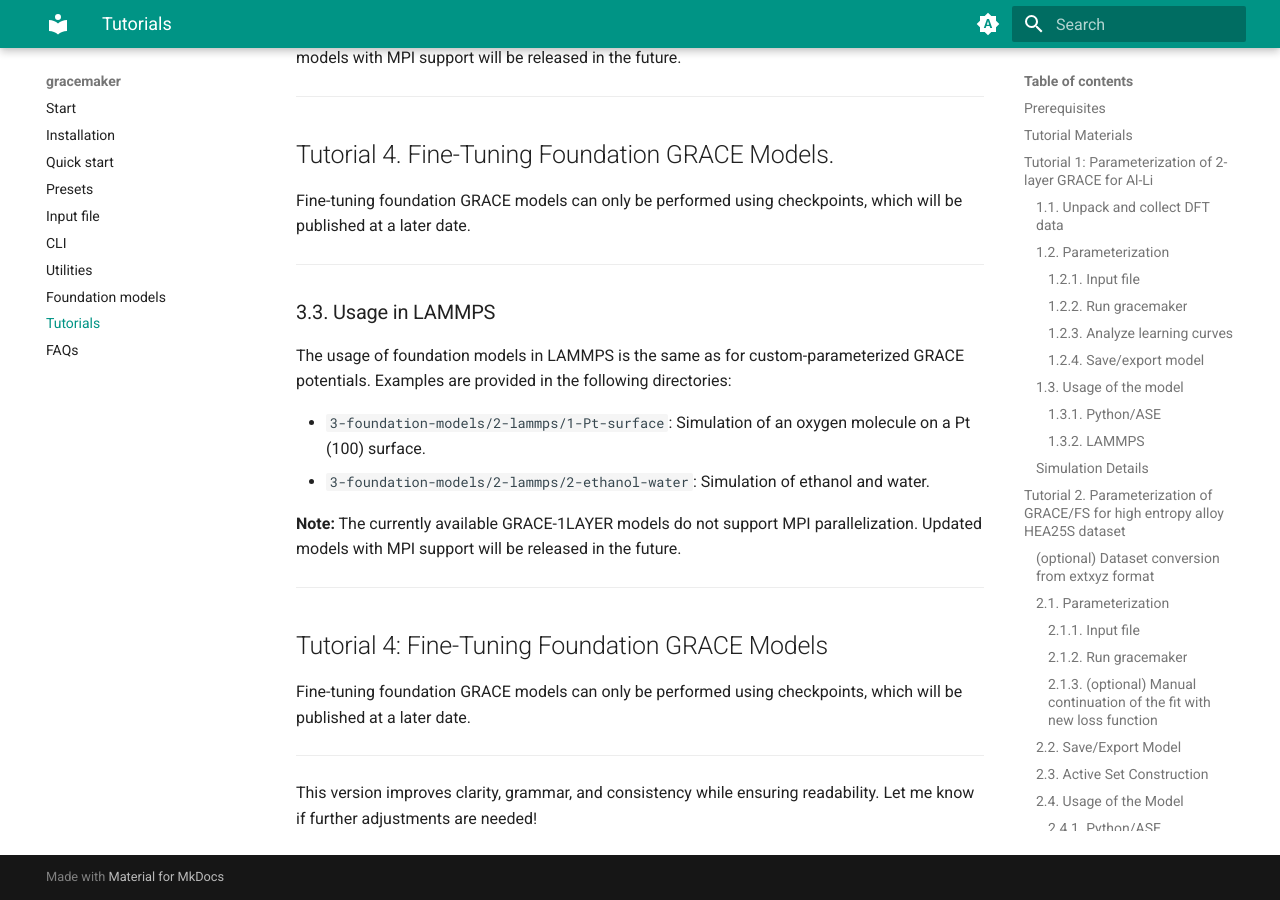
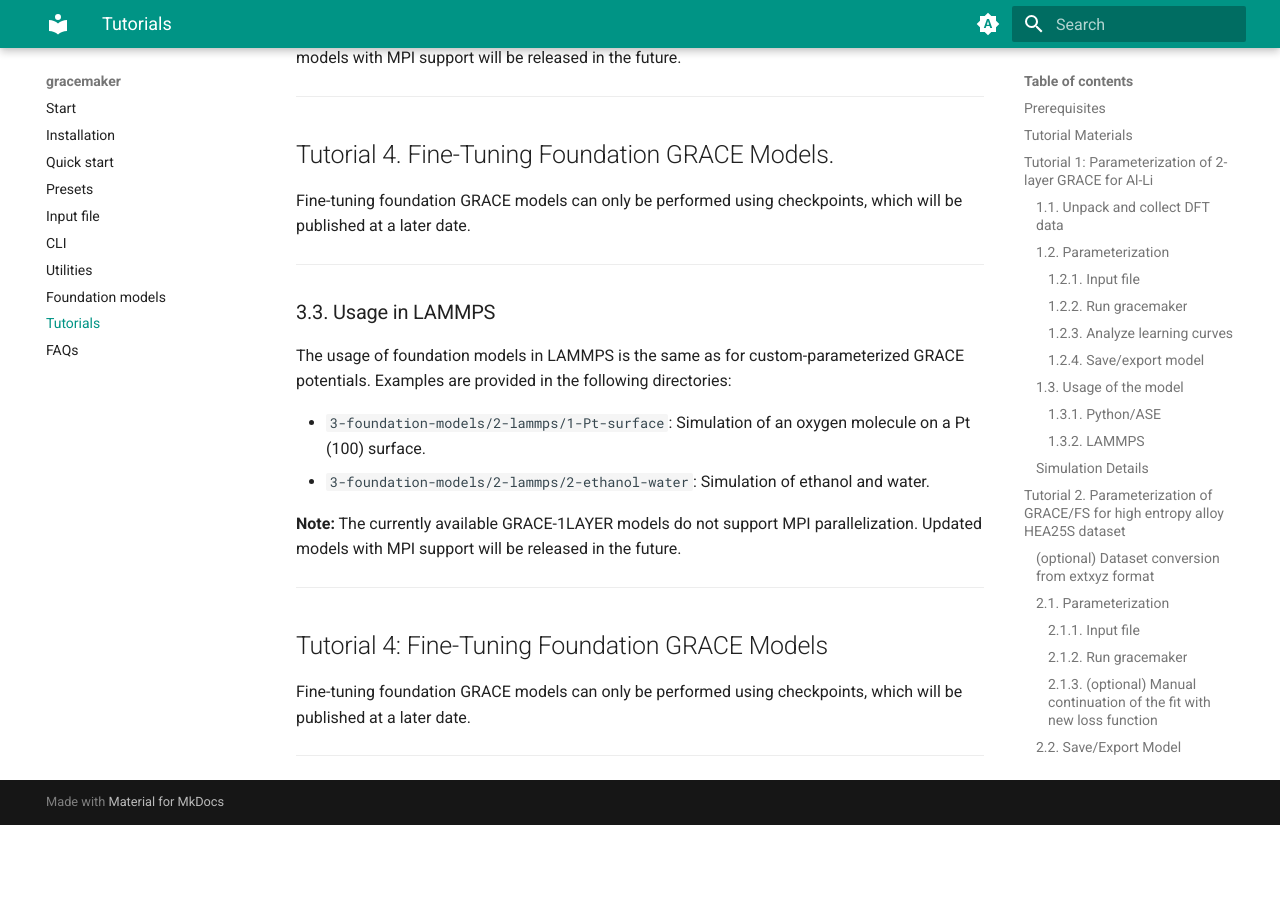
Before and after one commit to ICAMS/grace-tensorpotential, an MkDocs documentation site: the page built from docs/gracemaker/tutorials.md, in a window 1280 px wide and 900 px high, scrolled down 8417 px. Built offline with MkDocs 1.6.1 and Material for MkDocs 9.7.7, drawn with Linux system fonts in a browser that asks for light colours; after the commit the page ends 9242 px from its top, so only the background shows below that.

Commit message:
Update tutorials.md

```diff
--- a/docs/gracemaker/tutorials.md
+++ b/docs/gracemaker/tutorials.md
@@ -333,5 +333,3 @@ The usage of foundation models in LAMMPS is the same as for custom-parameterized
 Fine-tuning foundation GRACE models can only be performed using checkpoints, which will be published at a later date.
 
 ---
-
-This version improves clarity, grammar, and consistency while ensuring readability. Let me know if further adjustments are needed!
```
